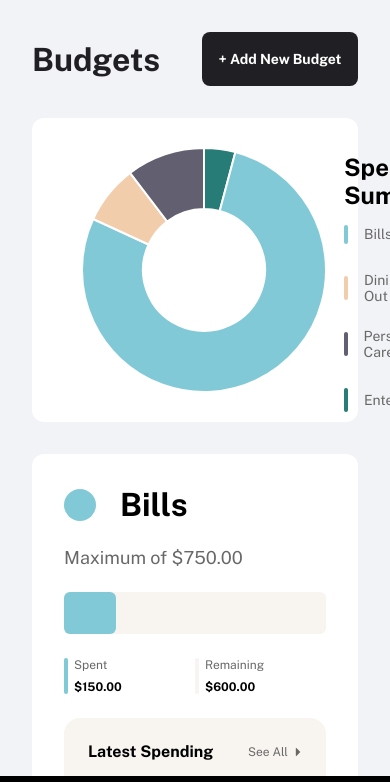
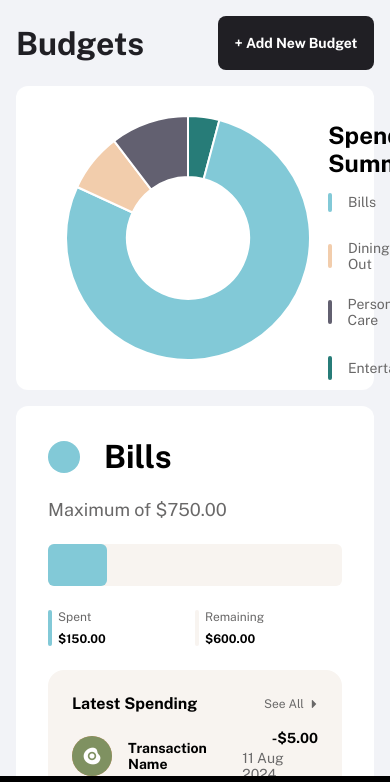
Before and after one commit to kwe92/personal-finance-app, a React (Create React App) app: page /home/Budgets in a window 390 px wide. Shown: the top 782 px of the page. Built offline with nearby package versions, Linux system fonts and the light colour scheme.

Commit message:
task: added media queries for responsiveness

```diff
--- a/src/features/budget/budget_view.css
+++ b/src/features/budget/budget_view.css
@@ -15,3 +15,25 @@
     align-items: center;
     justify-content: space-between;
 }
+
+@media(max-width: 1440px){
+
+    .budget-view-main {
+        padding: 24px;
+        gap: 24px;
+    }
+}
+
+@media(max-width:1200px){
+    .budget-view-main {
+        gap: 16px;
+        padding: 24px 24px 80px 24px;
+    }
+}
+
+
+@media(max-width:600px){
+    .budget-view-main {
+        padding: 16px 16px 80px 16px;
+    }
+}
--- a/src/features/budget/budget_view.tsx
+++ b/src/features/budget/budget_view.tsx
@@ -19,11 +19,11 @@ export const BudgetView = (): JSX.Element => {
       </div>
       <BudgetSummary />
 
-      <BudgetCard />
+      <BudgetCard index={0} />
 
-      <BudgetCard />
+      <BudgetCard index={1} />
 
-      <BudgetCard />
+      <BudgetCard index={2} />
     </div>
   );
 };
```
